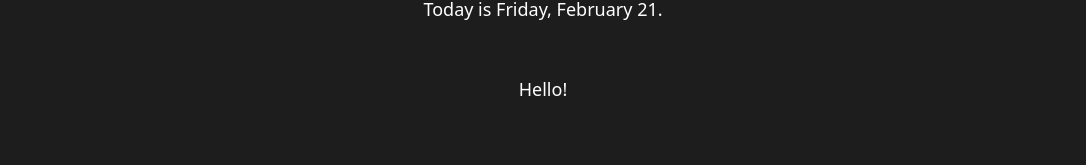
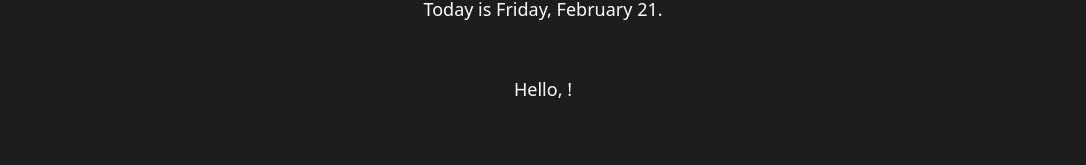
Before and after one commit to AlexVNep/members-only2, a Next.js app: page /dashboard in a window 1280 px wide. Shown: the part 134-299 px from the top of the page, without its empty margins (97-1183 px from the left). Built offline with nearby package versions, Linux system fonts and the light colour scheme; no server answers.

Commit message:
Fix:  bug of Navbar not updating when signing in

```diff
--- a/actions/auth.ts
+++ b/actions/auth.ts
@@ -4,10 +4,8 @@ import { signIn, signOut } from "@/auth";
 import { revalidatePath } from "next/cache";
 import connect from "@/lib/db";
 import Member from "@/app/models/Members";
-import { AuthError } from "next-auth";
 import { z } from "zod";
 import bcrypt from "bcryptjs";
-import { redirect } from "next/navigation";
 
 export async function getUserByEmail(email: string) {
   try {
@@ -18,11 +16,6 @@ export async function getUserByEmail(email: string) {
     console.log(error);
     return null;
   }
-}
-
-export async function login(provider: string) {
-  await signIn(provider, { redirectTo: "/" });
-  revalidatePath("/");
 }
 
 export async function logout() {
@@ -86,23 +79,24 @@ export async function RegisterWithCreds(
   }
 }
 
+// type LoginResponse = { error?: string };
+
 export async function loginWithCreds(formData: FormData) {
   try {
-    await signIn("credentials", {
+    const response = await signIn("credentials", {
       email: formData.get("email"),
       password: formData.get("password"),
-      redirectTo: "/dashboard", // Prevent automatic redirect
+      redirect: false, // Prevent automatic redirect
     });
-  } catch (error) {
-    if (error instanceof AuthError) {
-      console.error(
-        error.type === "CredentialsSignin"
-          ? "Invalid credentials."
-          : "Something went wrong."
-      );
-      return;
+
+    if (!response || response.error) {
+      console.error("Invalid credentials.");
+      return { error: "Invalid credentials." };
     }
 
-    redirect("/");
+    return { sucess: true }; // Success case, return an empty object
+  } catch (error) {
+    console.error("Something went wrong.", error);
+    return { error: "Something went wrong. Please try again later." };
   }
 }
--- a/app/components/Navbar.tsx
+++ b/app/components/Navbar.tsx
@@ -1,9 +1,11 @@
-import { auth } from "@/auth";
+"use client";
+
 import Link from "next/link";
 import Logout from "../ui/Logout";
+import { useSession } from "next-auth/react";
 
-export default async function Navbar() {
-  const session = await auth();
+export default function Navbar() {
+  const { data: session, status } = useSession();
   return (
     <nav className="border-b bg-background w-full flex items-center">
       <div className="flex w-full items-center justify-between my-4">
@@ -12,7 +14,13 @@ export default async function Navbar() {
         </Link>
 
         <div className="flex items-center gap-x-5">
-          {session && <Link href="/dashboard">Dashboard</Link>}
+          {status === "loading" ? (
+            <p>Loading...</p> // Show a loading state while session loads
+          ) : session ? (
+            <>
+              <Link href="/dashboard">Dashboard</Link>
+            </>
+          ) : null}
           <Link className="" href="/middleware">
             Middleware
           </Link>
@@ -22,7 +30,7 @@ export default async function Navbar() {
         </div>
 
         <div className="flex items-center gap-x-5">
-          {!session?.user ? (
+          {!session ? (
             <Link href="/sign-in">
               <div className="bg-blue-600 text-white text-sm px-4 py-2 rounded-sm">
                 Login
--- a/app/dashboard/(overview)/page.tsx
+++ b/app/dashboard/(overview)/page.tsx
@@ -20,7 +20,7 @@ export default async function DashboardPage() {
       </p>
       <div className="">
         <div className="mt-8">
-          <p className="text-lg">Hello!</p>
+          <p className="text-lg">Hello, {session?.user?.email}!</p>
         </div>
       </div>
     </div>
--- a/app/ui/LoginForm.tsx
+++ b/app/ui/LoginForm.tsx
@@ -1,16 +1,38 @@
-import { auth } from "@/auth";
+"use client";
+import { useSession } from "next-auth/react";
+// import { auth } from "@/auth";
 import AuthButton from "./AuthButton";
 import { loginWithCreds } from "@/actions/auth";
-import { redirect } from "next/navigation";
+// import { redirect } from "next/navigation";
 import Link from "next/link";
+import { useRouter } from "next/navigation";
+import { useState } from "react";
 
-export default async function LoginForm() {
-  const session = await auth();
+export default function LoginForm() {
+  const router = useRouter();
+  const { data: session, status, update } = useSession();
+  const [error, setError] = useState<string | null>(null);
 
-  if (session?.user) redirect("/");
+  console.log(session, status);
+
+  async function handleSubmit(formData: FormData) {
+    setError(null);
+    const result = await loginWithCreds(formData);
+
+    if (result?.error) {
+      setError("Invalid credentials. Please try again.");
+      return;
+    }
+
+    // ✅ Force update session so the UI updates immediately
+    await update();
+
+    // ✅ Redirect to dashboard
+    router.push("/dashboard");
+  }
   return (
     <div className="">
-      <form action={loginWithCreds} className="w-full flex flex-col gap-4">
+      <form action={handleSubmit} className="w-full flex flex-col gap-4">
         <div>
           <label className="block text-sm font-medium text-gray-200">
             Email
@@ -45,6 +67,7 @@ export default async function LoginForm() {
             Register Here.
           </Link>
         </div>
+        {error && <p className="text-red-500">{error}</p>}
       </form>
     </div>
   );
--- a/app/ui/Logout.tsx
+++ b/app/ui/Logout.tsx
@@ -1,9 +1,10 @@
 "use client";
-import { logout } from "@/actions/auth";
+
+import { signOut } from "next-auth/react";
 
 export default function Logout() {
   return (
-    <div onClick={() => logout()}>
+    <div onClick={() => signOut({ callbackUrl: "/sign-in" })}>
       <div className="bg-gray-600 text-white text-sm px-4 py-2 rounded-md cursor-pointer">
         logout
       </div>
--- a/auth.ts
+++ b/auth.ts
@@ -3,7 +3,6 @@ import Credentials from "next-auth/providers/credentials";
 import bcrypt from "bcryptjs";
 import Member from "./app/models/Members";
 import connect from "./lib/db";
-// import { redirect } from "next/navigation";
 import { z } from "zod";
 
 async function getUser(email: string) {
@@ -18,22 +17,6 @@ async function getUser(email: string) {
 }
 
 export const { handlers, signIn, signOut, auth } = NextAuth({
-  pages: {
-    signIn: "/login",
-  },
-  callbacks: {
-    authorized({ auth, request: { nextUrl } }) {
-      const isLoggedIn = !!auth?.user;
-      const isOnDashboard = nextUrl.pathname.startsWith("/dashboard");
-      if (isOnDashboard) {
-        if (isLoggedIn) return true;
-        return false; // Redirect unauthenticated users to login page
-      } else if (isLoggedIn) {
-        return Response.redirect(new URL("/dashboard", nextUrl));
-      }
-      return true;
-    },
-  },
   session: { strategy: "jwt" },
   providers: [
     Credentials({
@@ -46,6 +29,7 @@ export const { handlers, signIn, signOut, auth } = NextAuth({
         if (parsedCredentials.success) {
           const { email, password } = parsedCredentials.data;
           const user = await getUser(email);
+
           if (!user || !user.password) return null;
 
           const passwordsMatch = await bcrypt.compare(password, user.password);
@@ -59,26 +43,3 @@ export const { handlers, signIn, signOut, auth } = NextAuth({
     }),
   ],
 });
-
-// if (!user) {
-//   // If the user does not exist, create one
-//   const hashedPassword = await bcrypt.hash(password, 10);
-//   user = await Member.create({
-//     firstName: fname,
-//     lastName: lname,
-//     username,
-//     email,
-//     password: hashedPassword,
-//   });
-// } else {
-//   // Compare the entered password with the stored hashed password
-//   const isMatch = await bcrypt.compare(
-//     password,
-//     user.password as string
-//   );
-//   if (!isMatch) {
-//     throw new Error("Incorrect password.");
-//   }
-// }
-
-// return user;
```
